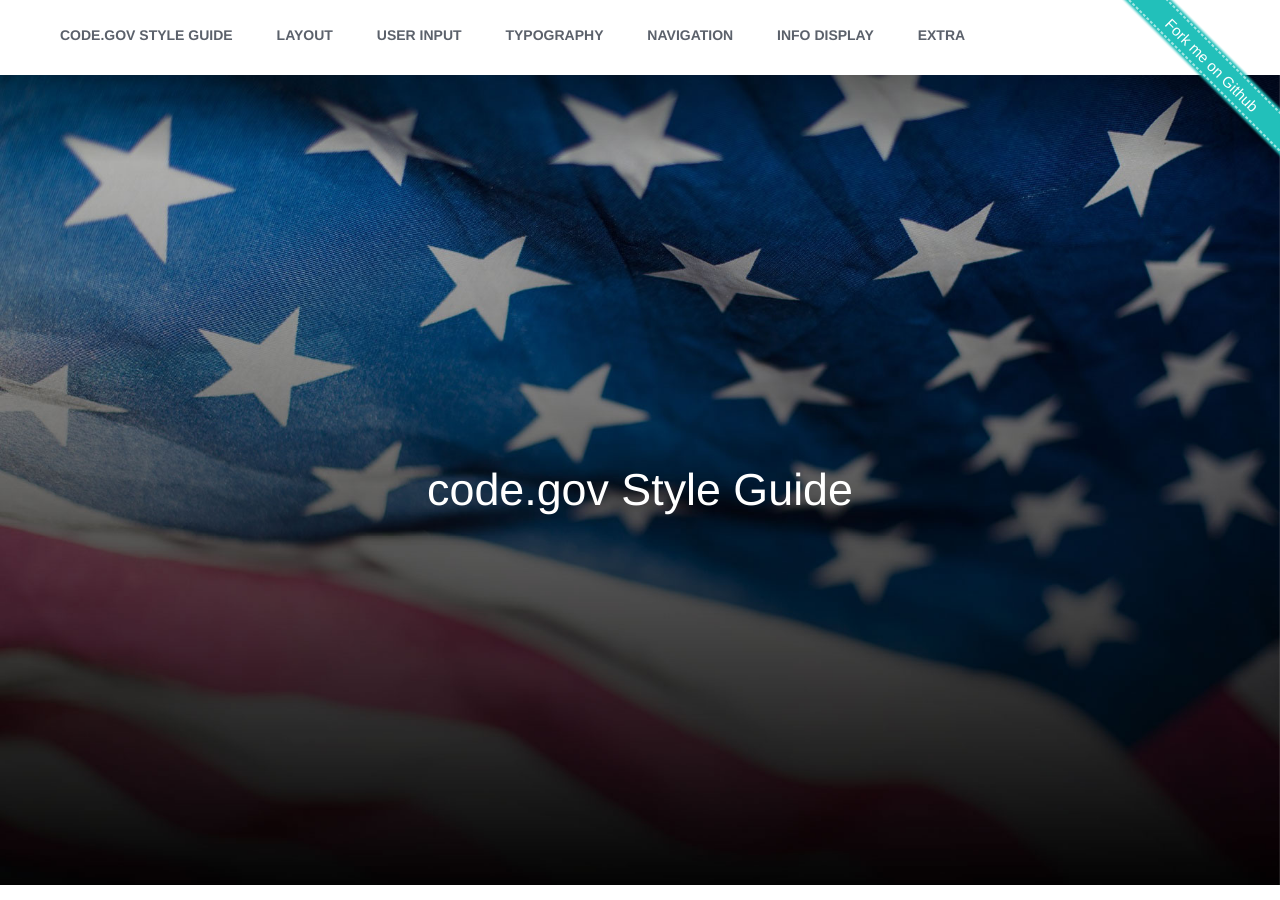
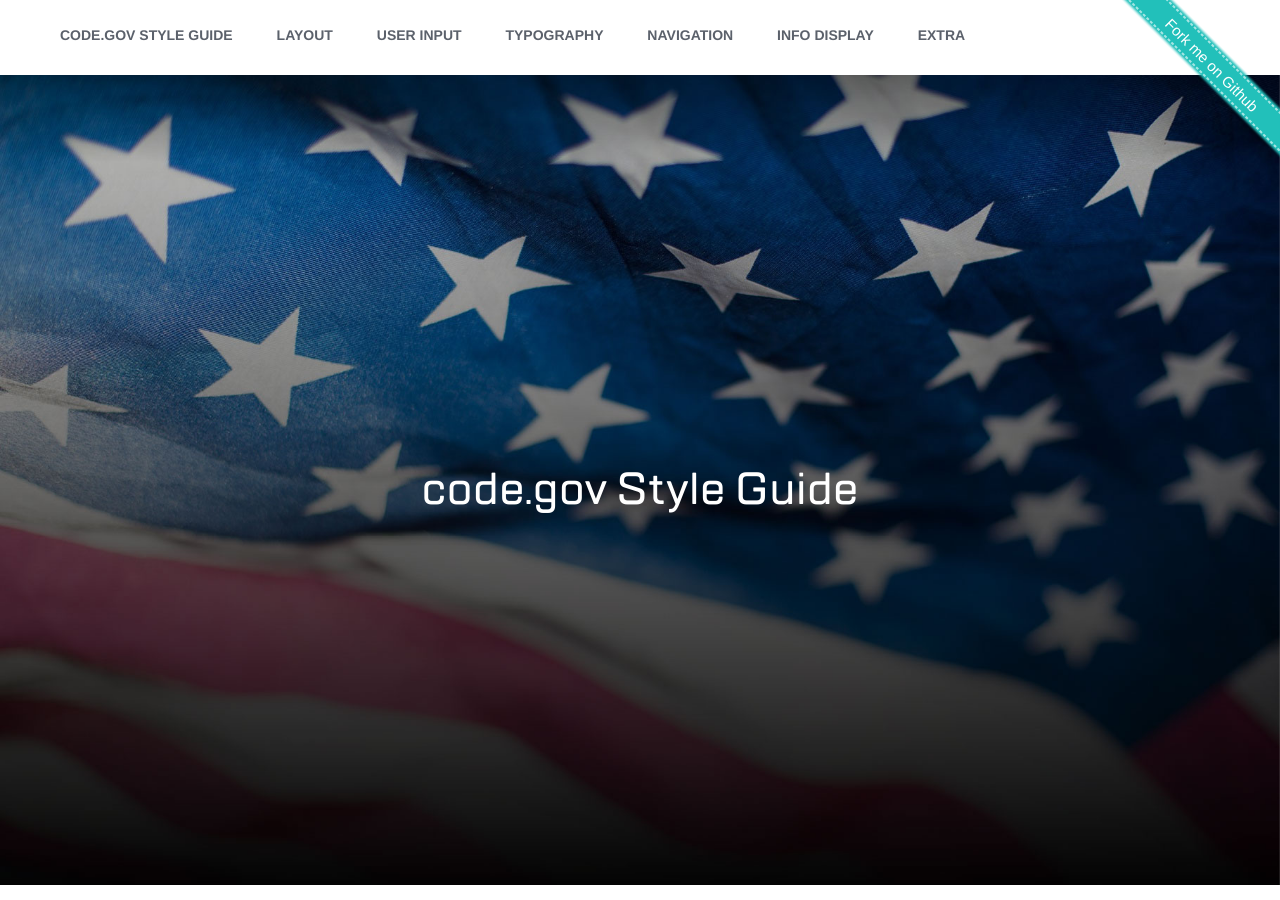
Before and after one commit to GSA/code-gov-style, a Jekyll site: the page built from FAQS.md, in a window 1280 px wide. Built offline with Jekyll 4.4.1, drawn with Linux system fonts in a browser that asks for light colours; our own code applies the rules of GitHub Pages for plain Markdown files.

Commit message:
fixed bug where script to update font overwrote tt lakes font-face

```diff
--- a/_layouts/components.html
+++ b/_layouts/components.html
@@ -5,6 +5,7 @@
   <meta name="viewport" content="width=device-width, initial-scale=1, maximum-scale=1, user-scalable=0">
   <title>{{site.brand}} Style Guide</title>
   <link rel="stylesheet" href="{{ '/assets/css/code-gov-font-face.css' | relative_url }}" />
+  <link rel="stylesheet" href="{{ '/assets/css/tt_lakes_medium-webfont.css' | relative_url }}" />
   <link rel="stylesheet" href="{{ '/assets/css/main.css' | relative_url }}" />
   <link rel="stylesheet" href="{{ '/assets/css/prism.css' | relative_url }}" />
   <script src="{{ '/assets/js/polyfills.js' | relative_url }}"></script>
--- a/_layouts/default.html
+++ b/_layouts/default.html
@@ -5,6 +5,7 @@
   <meta name="viewport" content="width=device-width, initial-scale=1, maximum-scale=1, user-scalable=0">
   <title>{{site.brand}} Style Guide</title>
   <link rel="stylesheet" href="{{ '/assets/css/code-gov-font-face.css' | relative_url }}" />
+  <link rel="stylesheet" href="{{ '/assets/css/tt_lakes_medium-webfont.css' | relative_url }}" />
   <link rel="stylesheet" href="{{ '/assets/css/main.css' | relative_url }}" />
 </head>
 <body>
--- /dev/null
+++ b/assets/css/tt_lakes_medium-webfont.css
@@ -0,0 +1,10 @@
+@font-face {
+  font-family: 'TT Lakes';
+  src: url('../font/tt_lakes_medium-webfont.eot');
+  src: url('../font/tt_lakes_medium-webfont.eot') format('embedded-opentype'),
+       url('../font/tt_lakes_medium-webfont-subset.woff2') format("woff2"),
+       url('../font/tt_lakes_medium-webfont-subset.zopfli.woff') format("woff"),
+       url('../font/tt_lakes_medium-webfont-subset.ttf') format("truetype"),
+       url('../font/tt_lakes_medium-webfont.svg') format("svg");
+  unicode-range: U+20-7E;
+}
```
